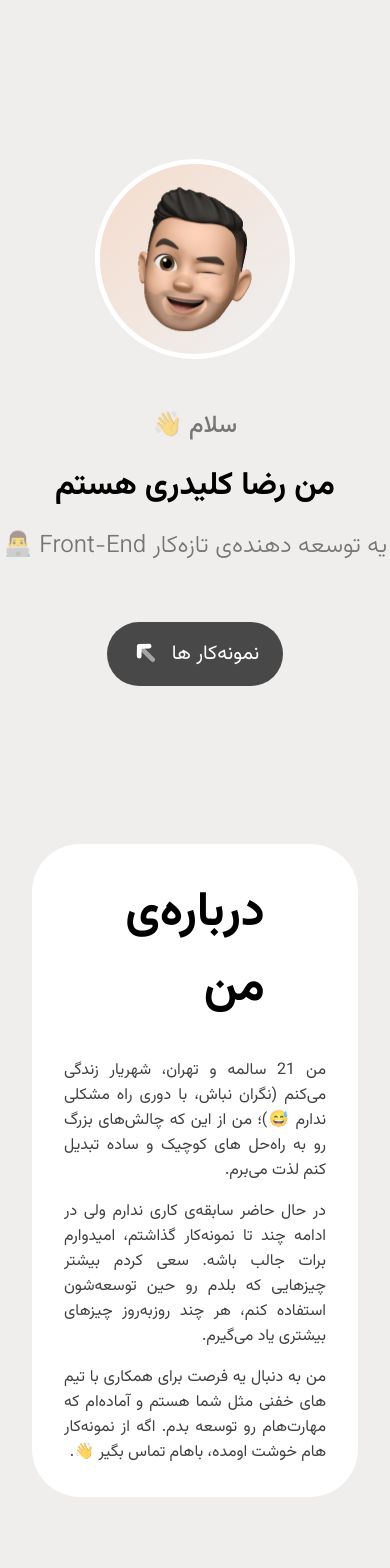
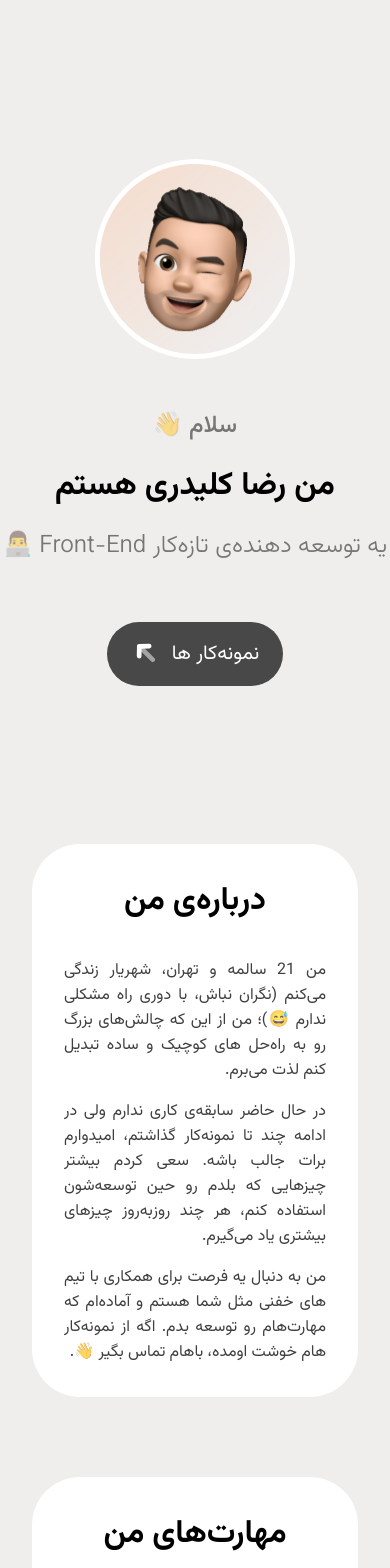
Before and after one commit to reza-kelidari/reza-kelidari, a Next.js app: page / in a window 390 px wide. Shown: the top 1568 px of the page. Built offline with nearby package versions, Linux system fonts and the light colour scheme.

Commit message:
Some visual improves in components,
Now button have a shadow at hover state
Also now title of Cards will shown in one line in mobile devices

```diff
--- a/components/Button/styles.module.scss
+++ b/components/Button/styles.module.scss
@@ -8,9 +8,22 @@
   padding: 1rem 1.5rem;
   border-radius: 2rem;
   cursor: pointer;
+  transition: 0.3s ease-in-out all;
+
+  &:hover {
+    box-shadow: 0 0 1rem #00000055;
+  }
 
   .text {
     color: #fff;
     white-space: nowrap;
   }
 }
+
+@media screen and (max-width: 768px) {
+  .button {
+    &:hover {
+      box-shadow: unset;
+    }
+  }
+}
--- a/components/Card/styles.module.scss
+++ b/components/Card/styles.module.scss
@@ -19,8 +19,14 @@
     padding: 2rem;
     flex-direction: column;
 
-    .title {
-      font-size: 2rem;
+    .titleBar {
+      display: flex;
+      align-items: center;
+      gap: 0.5rem;
+
+      .title {
+        font-size: 2rem;
+      }
     }
   }
 }
```
